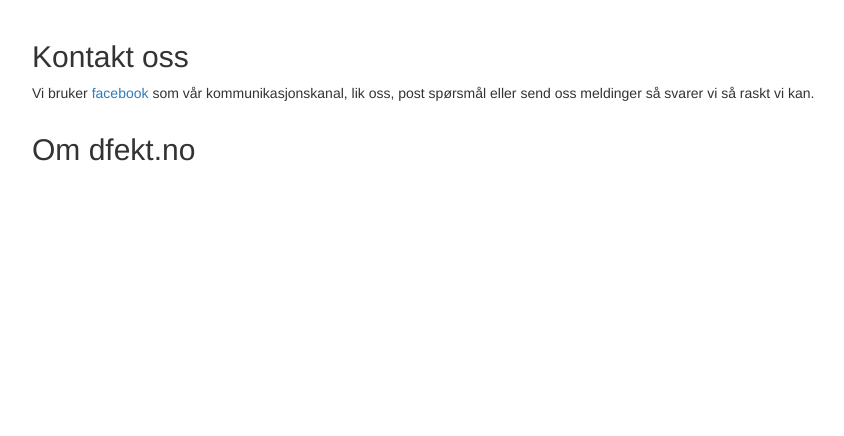
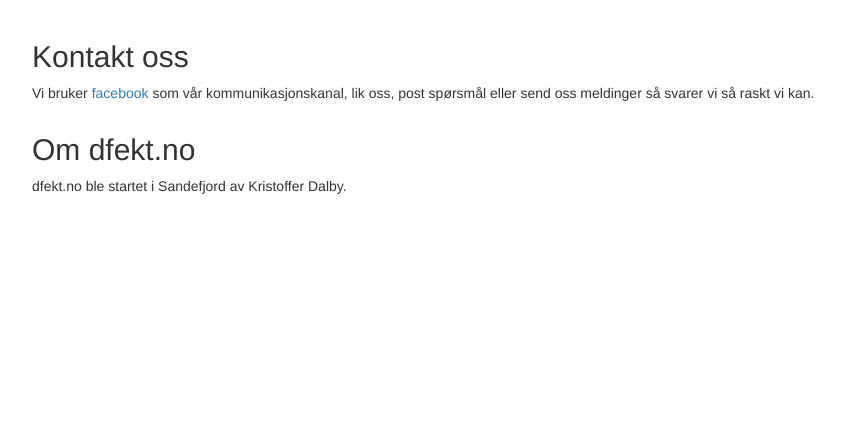
Before and after one commit to kradalby/gso, a Flask app: template templates/index.html in a window 1280 px wide. Shown: the part 128-564 px from the top of the page, without its empty margins (23-867 px from the left). Run offline with Flask 2, Linux system fonts and the light colour scheme; the template is opened without the code that fills it, so the values that code supplies are empty; some libraries are stand-ins or nearby versions.

Commit message:
Removed code.

```diff
--- a/templates/index.html
+++ b/templates/index.html
@@ -65,7 +65,7 @@
 
         <div class="row">
             <h2>Om dfekt.no</h2>
-            <p></p>
+            <p>dfekt.no ble startet i Sandefjord av Kristoffer Dalby.</p>
         </div>
 
         <div class="footer navbar navbar-fixed-bottom">
```
